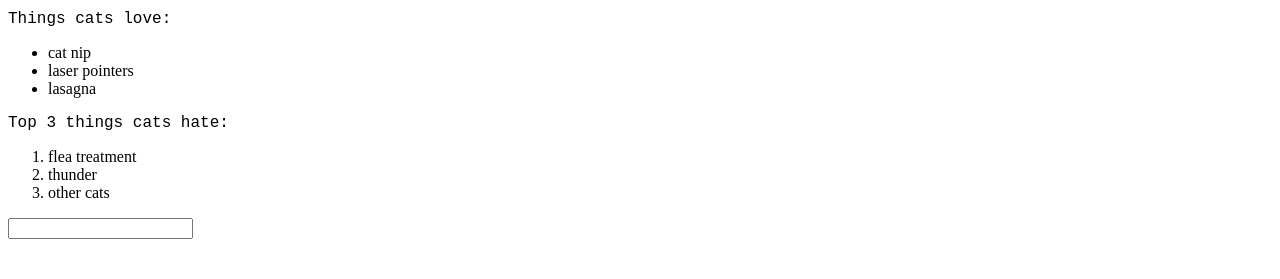
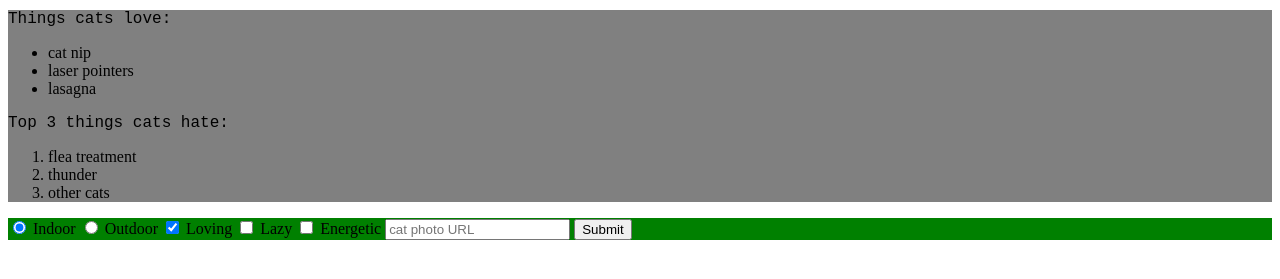
Before and after one commit to rodrigo-medeiros/free-code-camp, a plain HTML site: page html-and-css/index.html in a window 1280 px wide. Shown: the part 193-472 px from the top of the page. Drawn offline with Linux system fonts and the light colour scheme.

Commit message:
Added a form and input objects.

```diff
--- a/html-and-css/index.html
+++ b/html-and-css/index.html
@@ -23,6 +23,14 @@
     .smaller-image {
         width: 100px;
     }
+
+    .gray-background {
+        background-color: gray;
+    }
+
+    #cat-photo-form {
+        background-color: green;
+    }
 </style>
 
 <h2 class="red-text">CatPhotoApp</h2>
@@ -31,6 +39,7 @@
 
 <a href="#"><img class="smaller-image thick-green-border" alt="A cute orange cat lying on its back" src="https://bit.ly/fcc-relaxing-cat"></a>
 
+<div class="gray-background">
     <p>Things cats love:</p>
     <ul>
         <li>cat nip</li>
@@ -43,4 +52,16 @@
         <li>thunder</li>
         <li>other cats</li>
     </ol>
-<input type="text">
+</div>
+
+<form action="/submit-cat-photo" id="cat-photo-form">
+    <label><input type="radio" name="indoor-outdoor" checked> Indoor</label>
+    <label><input type="radio" name="indoor-outdoor"> Outdoor</label>
+
+    <label><input type="checkbox" name="personality" checked> Loving</label>
+    <label><input type="checkbox" name="personality"> Lazy</label>
+    <label><input type="checkbox" name="personality"> Energetic</label>
+
+    <input type="text" placeholder="cat photo URL" required>
+    <button type="submit">Submit</button>
+</form>
```
Lines whose indentation alone changed are shown as unchanged.
